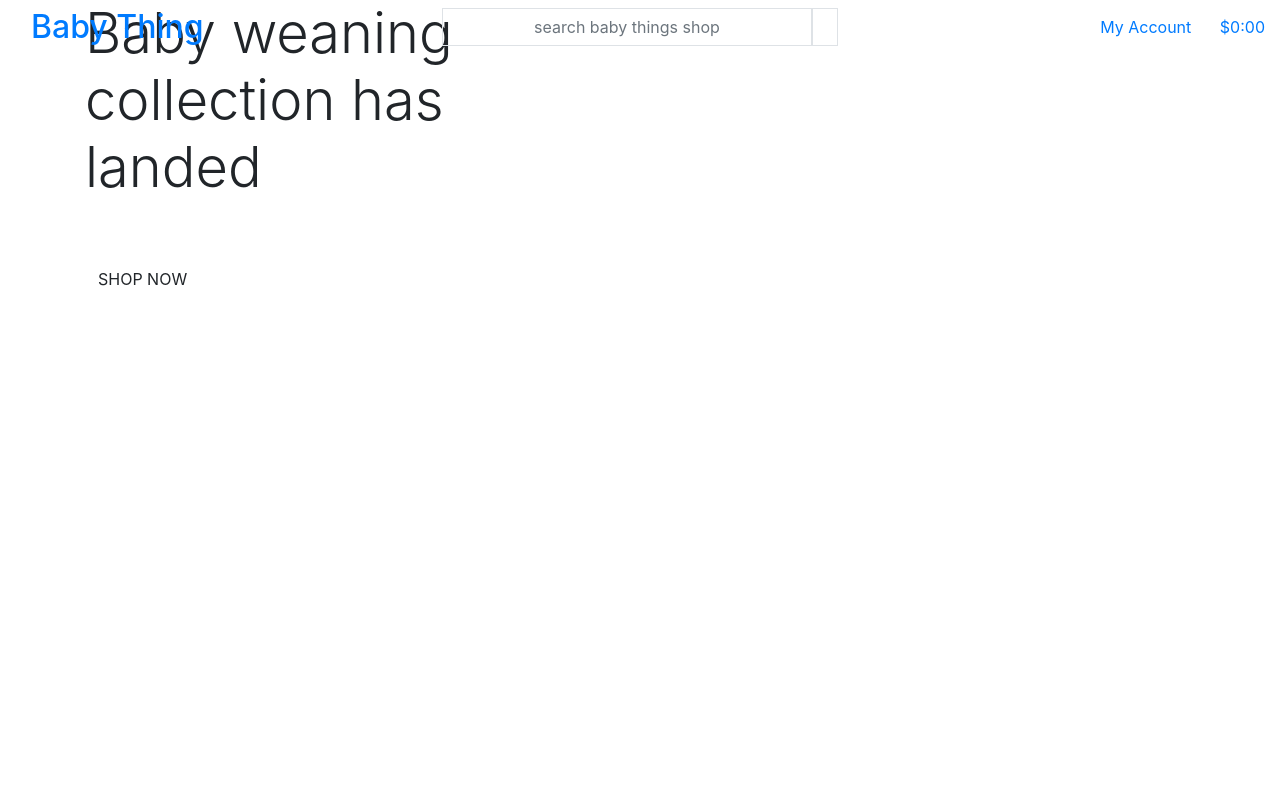
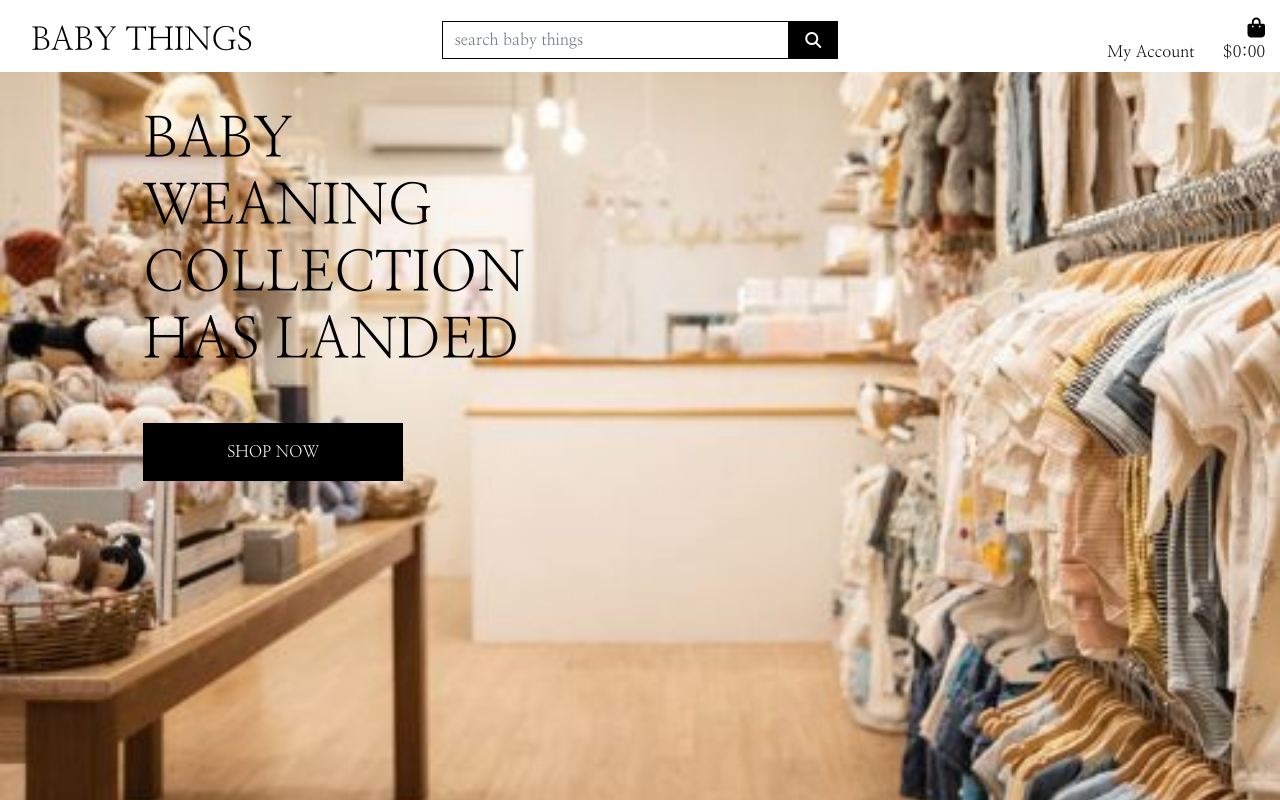
Before and after one commit to stephaniemaf/baby-things-shop, a Django app: page / in a window 1280 px wide. Run offline with Django 3.2, Linux system fonts and the light colour scheme; some libraries are stand-ins or nearby versions.

Commit message:
added css styling and background image to main page i also added cloudinary storage to host media images and updated settings.py file

```diff
--- a/babythingsshop/urls.py
+++ b/babythingsshop/urls.py
@@ -15,10 +15,12 @@ Including another URLconf
 """
 from django.contrib import admin
 from django.urls import path, include
+from django.conf import settings
+from django.conf.urls.static import static
 
 urlpatterns = [
     path('admin/', admin.site.urls),
     #add allauth urls
     path('accounts/',include("allauth.urls")), #urls for log in ,log out, reg ect
     path('',include("home.urls")),
-]
+] + static(settings.MEDIA_URL, document_root=settings.MEDIA_ROOT)
--- /dev/null
+++ b/static/css/base.css
@@ -0,0 +1,89 @@
+html {
+    height: 100%;
+}
+
+body {
+    background: url('/media/main-page-bg.jpg') no-repeat center center fixed;
+    background-size: cover;
+    height: calc(100vh - 164px);
+    color: #555;
+    font-family: 'Nanum Myeongjo';
+}
+
+/* from Bulma */
+.icon {
+    align-items: center;
+    display: inline-flex;
+    justify-content: center;
+    height: 1.5rem;
+    width: 1.5rem;
+}
+
+.logo-font {
+    text-transform: uppercase;
+}
+
+.main-logo-link {
+    width: fit-content;
+}
+
+.shop-now-button {
+    background: black;
+    color: white;
+    min-width: 260px;
+}
+
+.btn-black {
+    background: black;
+    color: white;
+}
+
+.shop-now-button:hover,
+.shop-now-button:active,
+.shop-now-button:focus,
+.btn-black:hover,
+.btn-black:active,
+.btn-black:focus {
+    background: #222;
+    color: white;
+}
+
+.text-black {
+    color: #000 !important;
+}
+
+.border-black {
+    border: 1px solid black !important;
+}
+
+.my-0 {
+    color: black;
+}
+
+#bag {
+    color: black;
+}
+
+/* -------------------------------- Media Queries */
+
+/* Slightly larger container on xl screens */
+@media (min-width: 1200px) {
+  .container {
+    max-width: 80%;
+  }
+}
+
+/* fixed top navbar only on medium and up */
+@media (min-width: 992px) {
+    .fixed-top-desktop-only {
+        position: fixed;
+        top: 0;
+        right: 0;
+        left: 0;
+        z-index: 1030;
+    }
+
+    .header-container {
+        padding-top: 164px;
+    }
+}
--- a/templates/base.html
+++ b/templates/base.html
@@ -14,12 +14,16 @@
 
     {% block corecss %}
       <link rel="stylesheet" href="https://stackpath.bootstrapcdn.com/bootstrap/4.4.1/css/bootstrap.min.css" integrity="sha384-Vkoo8x4CGsO3+Hhxv8T/Q5PaXtkKtu6ug5TOeNV6gBiFeWPGFN9MuhOf23Q9Ifjh" crossorigin="anonymous">
+      <link rel="stylesheet" href="https://fonts.googleapis.com/css2?family=Nanum+Myeongjo&display=swap">
+      <link rel="stylesheet" href="{% static 'css/base.css' %}">
+
     {% endblock %}
 
     {% block extra_css %}
     {% endblock %}
 
     {% block corejs %}
+      <script src="https://kit.fontawesome.com/9653894b6d.js" crossorigin="anonymous"></script>
       <script src="https://cdn.jsdelivr.net/npm/jquery@3.5.1/dist/jquery.min.js" integrity="sha256-9/aliU8dGd2tb6OSsuzixeV4y/faTqgFtohetphbbj0=" crossorigin="anonymous"></script>
       <script src="https://cdn.jsdelivr.net/npm/bootstrap@4.6.2/dist/js/bootstrap.bundle.min.js" integrity="sha384-Fy6S3B9q64WdZWQUiU+q4/2Lc9npb8tCaSX9FK7E8HnRr0Jz8D6OP9dO5Vg3Q9ct" crossorigin="anonymous"></script>
       <script src="https://cdn.jsdelivr.net/npm/popper.js@1.16.1/dist/umd/popper.min.js" integrity="sha384-9/reFTGAW83EW2RDu2S0VKaIzap3H66lZH81PoYlFhbGU+6BZp6G7niu735Sk7lN" crossorigin="anonymous"></script>
@@ -33,18 +37,18 @@
 
   <body>
     <header class="container-fluid fixed-top">
-      <div class="row">
+      <div id="topnav" class="row bg-white pt-lg-2 d-none d-lg-flex">
         <div class="col-12 col-lg-4 my-auto py-1 py-lg-0 text-center text-lg-left">
           <a href="{% url 'home' %}" class=" nav-link main-logo-link">
-            <h2 class="logo-font text-black my-0">Baby Thing</h2>
+            <h2 class="logo-font text-black my-0">Baby Things</h2>
           </a>
         </div>
         <div class="col-12 col-lg-4 my-auto py-1 py-lg-0">
-          <form method="GET" action="">
+          <form method="GET" action=""> <!--search bar-->
             <div class="input-group w-100">
-              <input class="form-control btn btn-black border border-black rounded-0" type="text" name="q" placeholder="search baby things shop">
-                <div class="input-gtoup-append">
-                  <button class="form-control btn btn-black border border-black rounded-0" type="submit"></button>
+              <input class="form-control border border-black rounded-0" type="text" name="q" placeholder="search baby things">
+              <div class="input-group-append">
+                <button class="form-control btn btn-black border border-black rounded-0" type="submit">
                   <span class="icon">
                     <i class="fas fa-search"></i>
                   </span>
@@ -58,7 +62,7 @@
             <li class="list-inline-item dropdown ">
               <a class="text-black nav-link" href="#" id="user-options" data-toggle="dropdown" aria-haspopup="true" aria-expanded="false">
                 <div class="text-center">
-                  <div><i class="fas fa-user"></i></div>
+                  <div><i class="fas fa-use fa-lg"></i></div>
                   <p class="my-0">My Account</p>
                 </div>
               </a>
@@ -76,9 +80,9 @@
               </div>
             </li>
             <li class="list-inline-item">
-              <a href="{% if grand_total %} text-info font-weight-bold{% else %} text-black{% endif %} nav-link" href="">
+              <a href="{% if grand_total %} text-info font-weight-bold{% else %} text-black {% endif %} nav-link" href="">
                 <div>
-                  <div><i class="fas fa-shopping-bag fa-lg"></i></div>
+                  <div><i id="bag" class="fas fa-shopping-bag fa-lg"></i></div>
                   <p class="my-0">
                     {% if grand_total %}
                       ${{grand_total | floatformat:2 }}
```
Also changed, not shown: babythingsshop/settings.py (+12 -2 lines), media/main-page-bg.jpg (added). Lines whose indentation alone changed are shown as unchanged.
